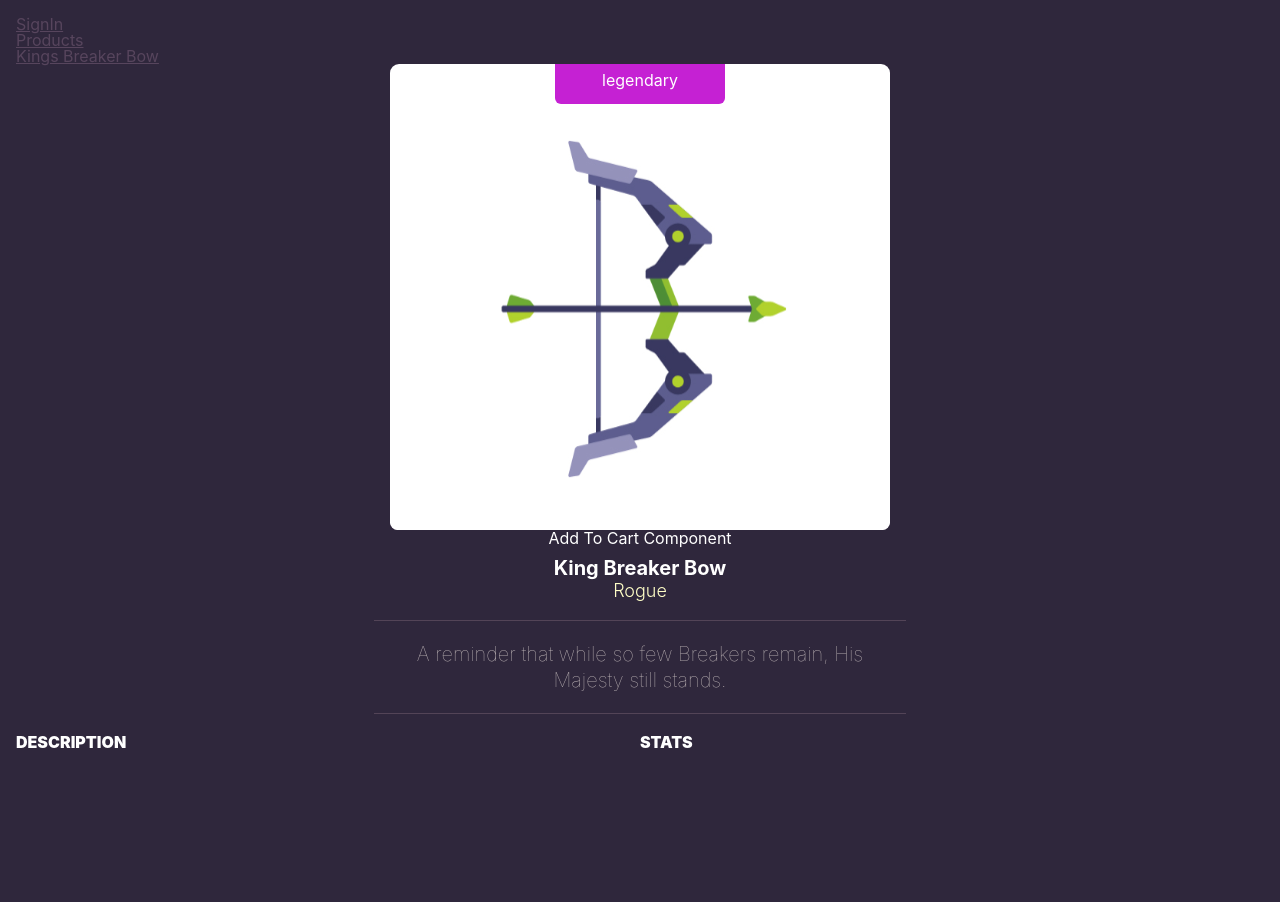
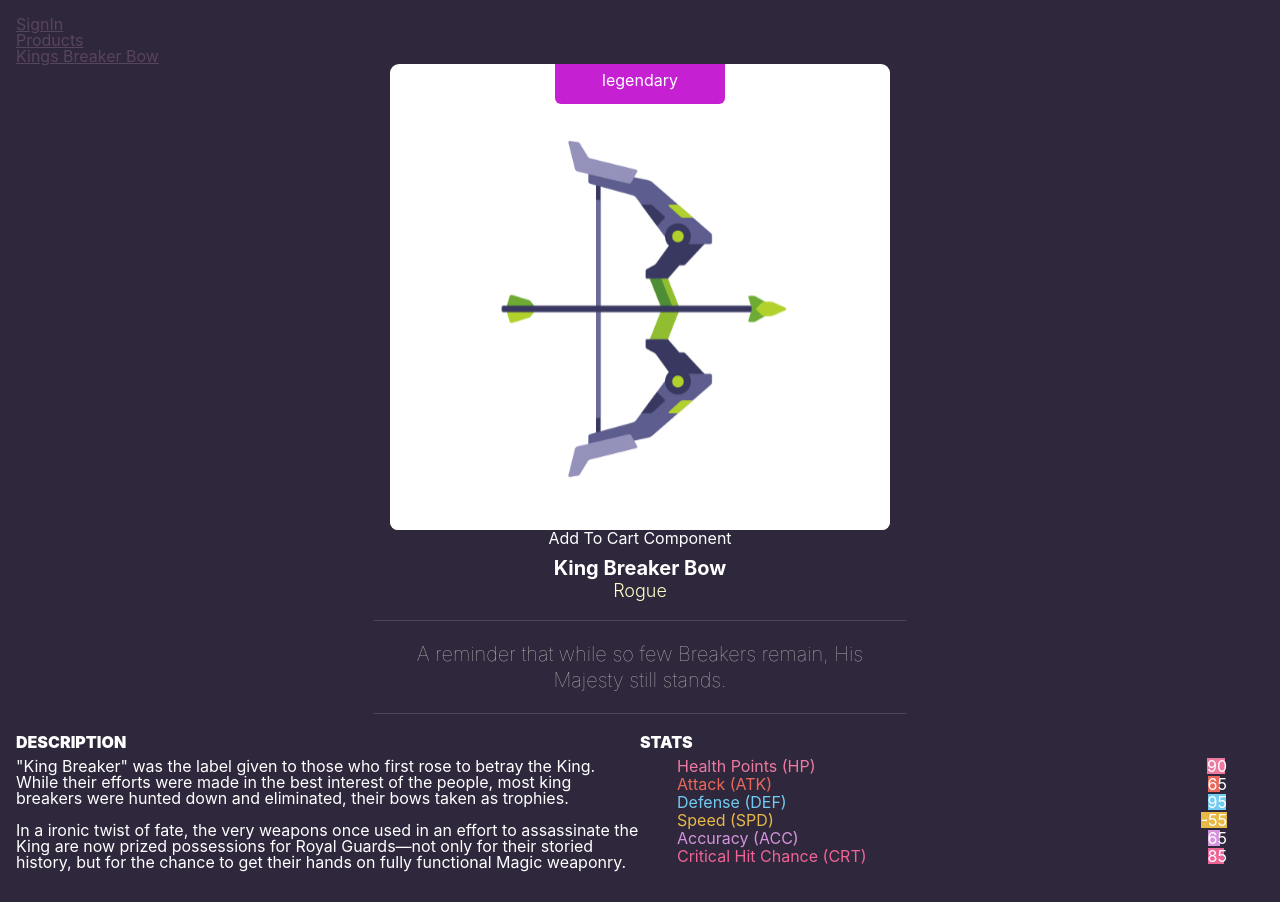
Before and after one commit to FahadHameed89/React-Redux-Router---RPG-Shop-Team-Project, a React (Create React App) app: page /products/king-breaker-bow in a window 1280 px wide. Before the commit the page ends 800 px from the top, so only its background shows below. Built offline with nearby package versions, Linux system fonts and the light colour scheme.

Commit message:
Import stats and description components into product

```diff
--- a/src/product/Product.jsx
+++ b/src/product/Product.jsx
@@ -4,7 +4,8 @@ import { useSelector } from 'react-redux';
 
 import "./css/product.css"
 import ProductImage from './ProductImage';
-import ProductStat from './ProductStat';
+import ProductStats from './ProductStats';
+import ProductDescription from './ProductDescription';
 
 export default () => {
   const { id } = useParams();
@@ -25,11 +26,11 @@ export default () => {
       </div>
 
       <div className="flex-row">
-        <div className="w-50">
-          <h3>Description</h3>
-        </div>
+        <ProductDescription className="w-50" description={product.description} />
+
         <div className="w-50">
           <h3>Stats</h3>
+          <ProductStats stats={product.stats} />
         </div>
       </div>
     </main>
```
